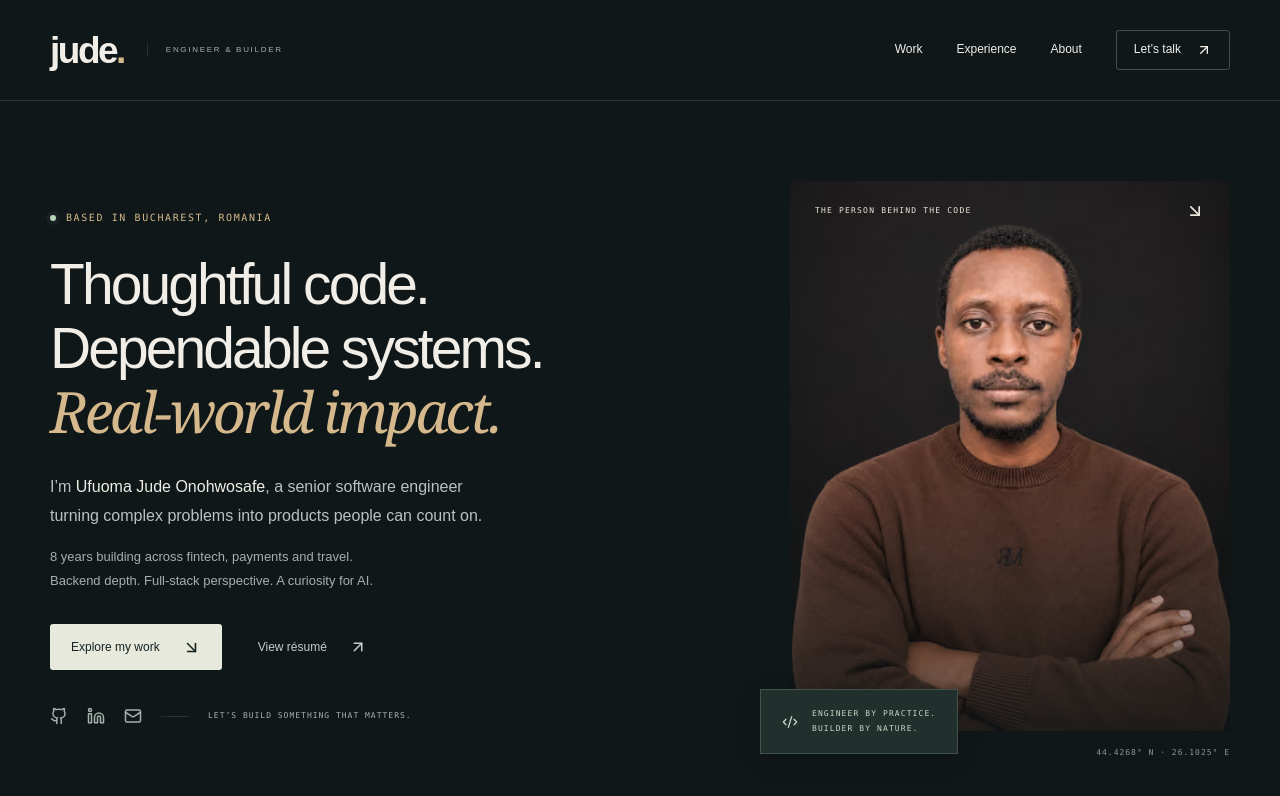
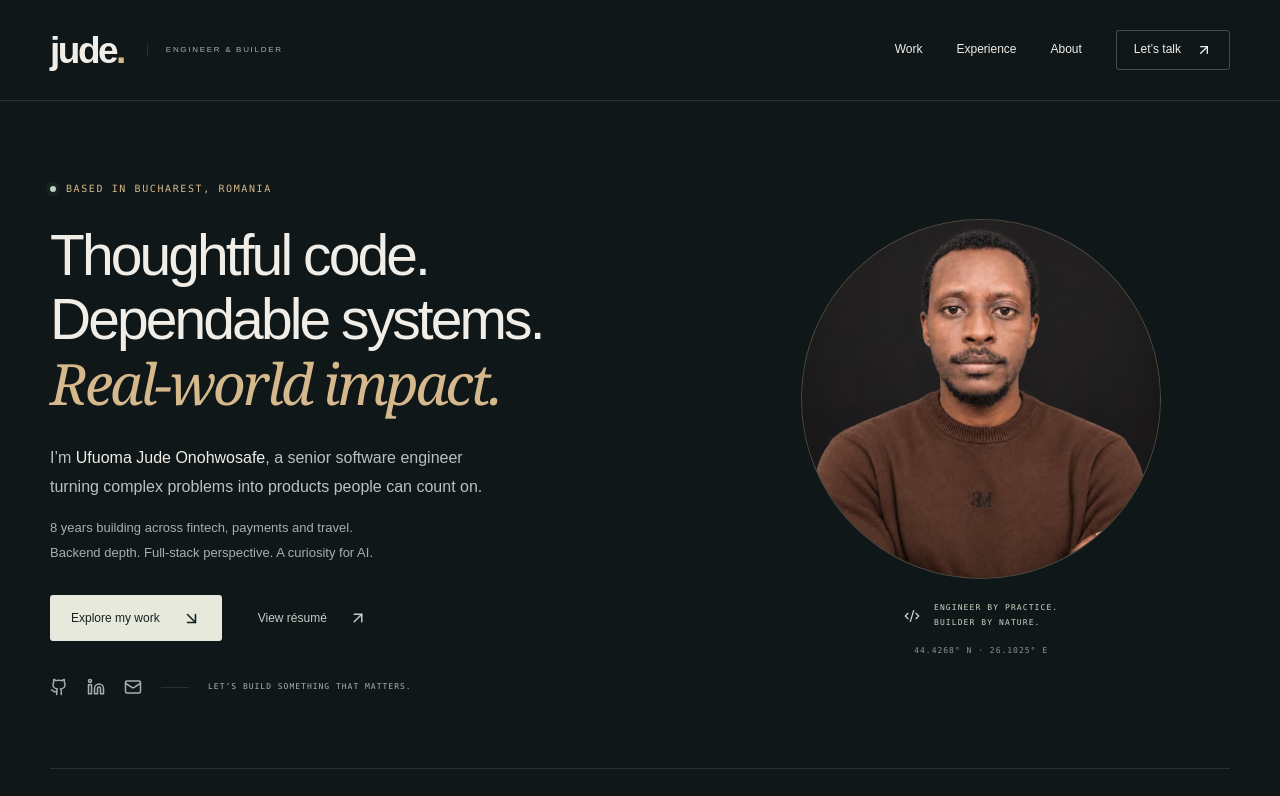
Before and after one commit to jude4/Judeverse, a Next.js app: page /Judeverse/ in a window 1280 px wide. Shown: the top 796 px of the page. Built offline with nearby package versions, Linux system fonts and the light colour scheme.

Commit message:
style: make hero portrait smaller and circular

```diff
--- a/app/portfolio.css
+++ b/app/portfolio.css
@@ -238,59 +238,34 @@ body {
 }
 .pf-portrait-wrap {
   position: relative;
-  padding: 0 0 23px;
-  max-width: 440px;
-  justify-self: end;
+  max-width: 360px;
+  justify-self: center;
   width: 100%;
+  text-align: center;
 }
 .pf-portrait-frame {
   position: relative;
-  aspect-ratio: 4/5;
+  aspect-ratio: 1;
   overflow: hidden;
-  border-radius: 3px 3px 0 0;
+  border-radius: 50%;
+  border: 1px solid #d5b98c40;
   background: #232725;
 }
 .pf-portrait {
   width: 100%;
   height: 100%;
   object-fit: cover;
+  object-position: center 30%;
   display: block;
 }
-.pf-portrait-frame:after {
-  content: "";
-  position: absolute;
-  inset: 50% 0 0;
-  background: linear-gradient(transparent, #101719ad);
-  pointer-events: none;
-}
-.pf-portrait-caption {
-  position: absolute;
-  z-index: 1;
-  bottom: 22px;
-  left: 25px;
-  right: 25px;
-  display: flex;
-  justify-content: space-between;
-  align-items: center;
-  color: #e9e5d8;
-  font-family: var(--mono);
-  font-size: 8px;
-  letter-spacing: 1.2px;
-}
 .pf-portrait-label {
-  position: absolute;
-  bottom: 56px;
-  left: -30px;
-  z-index: 2;
-  background: #21302d;
-  border: 1px solid #a4bda83d;
-  display: flex;
+  display: flex;
+  justify-content: center;
   align-items: center;
   gap: 14px;
-  padding: 17px 21px;
-  transform: translateY(56px);
-  box-shadow: 0 6px 25px #0002;
+  margin-top: 22px;
   color: #c8d6c5;
+  text-align: left;
 }
 .pf-portrait-label span {
   font-family: var(--mono);
@@ -299,9 +274,8 @@ body {
   line-height: 1.8;
 }
 .pf-portrait-coordinate {
-  position: absolute;
-  right: 0;
-  bottom: -6px;
+  display: block;
+  margin-top: 15px;
   font-family: var(--mono);
   font-size: 8px;
   letter-spacing: 1px;
@@ -1292,26 +1266,19 @@ body {
     width: 20px;
   }
   .pf-portrait-wrap {
-    width: 85%;
-    max-width: 380px;
+    width: 76%;
+    max-width: 260px;
     justify-self: center;
     margin-bottom: 12px;
   }
   .pf-portrait-label {
-    left: -15px;
-    padding: 12px 15px;
-    bottom: 46px;
+    margin-top: 18px;
   }
   .pf-portrait-label span {
     font-size: 7px;
   }
   .pf-portrait-coordinate {
     font-size: 6px;
-  }
-  .pf-portrait-caption {
-    font-size: 7px;
-    left: 20px;
-    right: 20px;
   }
   .pf-proof {
     grid-template-columns: repeat(3, minmax(0, 1fr));
@@ -1608,10 +1575,6 @@ body {
   padding: 0;
   color: var(--pf-ink);
 }
-.pf-portrait-caption {
-  top: 20px;
-  bottom: auto;
-}
 .pf-portrait-frame picture {
   display: block;
   width: 100%;
--- a/components/Portfolio.tsx
+++ b/components/Portfolio.tsx
@@ -370,23 +370,19 @@ export default function Portfolio() {
                 <source
                   type="image/avif"
                   srcSet={`${assetPath("/assets/portrait/jude-480.avif")} 480w, ${assetPath("/assets/portrait/jude-800.avif")} 800w`}
-                  sizes="(max-width: 700px) 85vw, 430px"
+                  sizes="(max-width: 700px) min(76vw, 260px), 360px"
                 />
                 <img
                   className="pf-portrait"
                   src={assetPath("/assets/portrait/jude-800.webp")}
                   srcSet={`${assetPath("/assets/portrait/jude-480.webp")} 480w, ${assetPath("/assets/portrait/jude-800.webp")} 800w`}
-                  sizes="(max-width: 700px) 85vw, 430px"
+                  sizes="(max-width: 700px) min(76vw, 260px), 360px"
                   width="800"
                   height="1000"
                   alt="Ufuoma Jude Onohwosafe, senior software engineer"
                   fetchPriority="high"
                 />
               </picture>
-              <div className="pf-portrait-caption">
-                <span>THE PERSON BEHIND THE CODE</span>
-                <ArrowDownRight size={20} />
-              </div>
             </div>
             <div className="pf-portrait-label">
               <Code2 size={16} />
```
